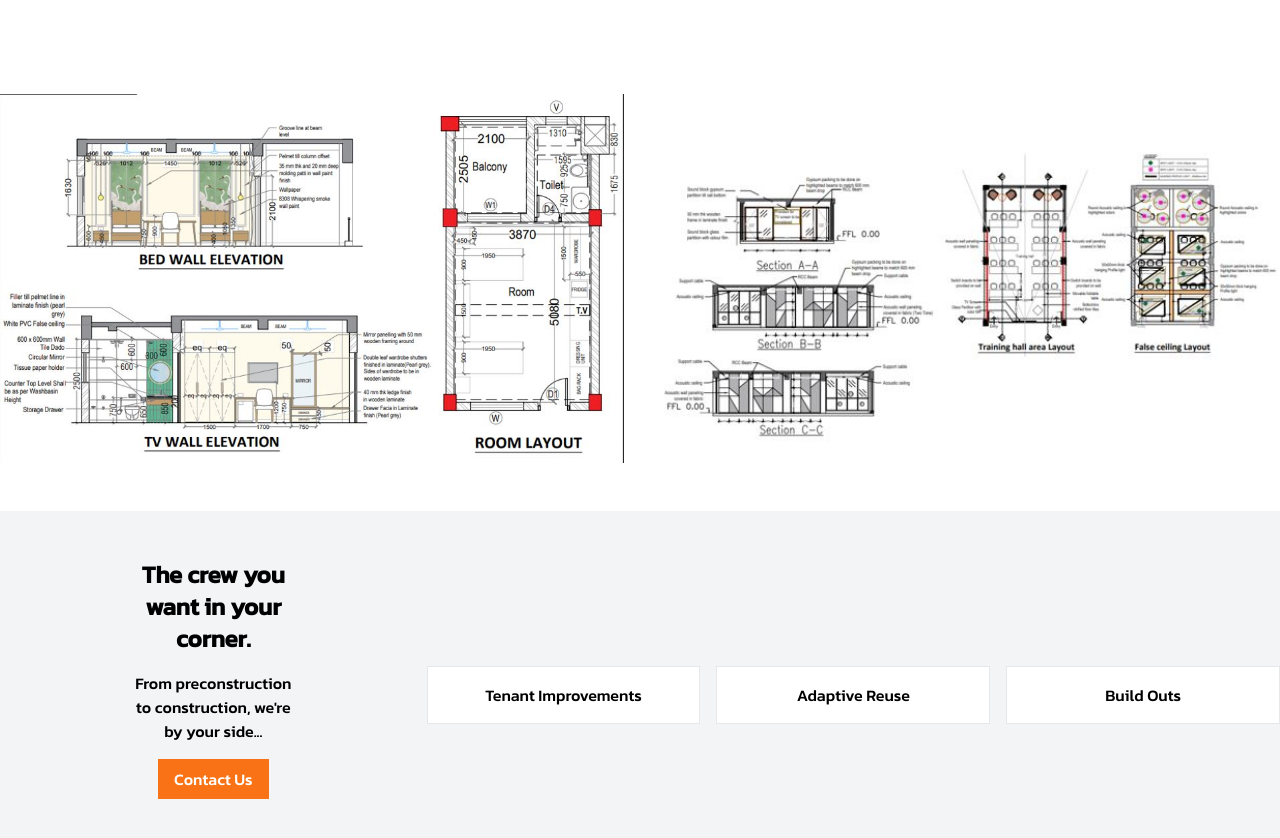
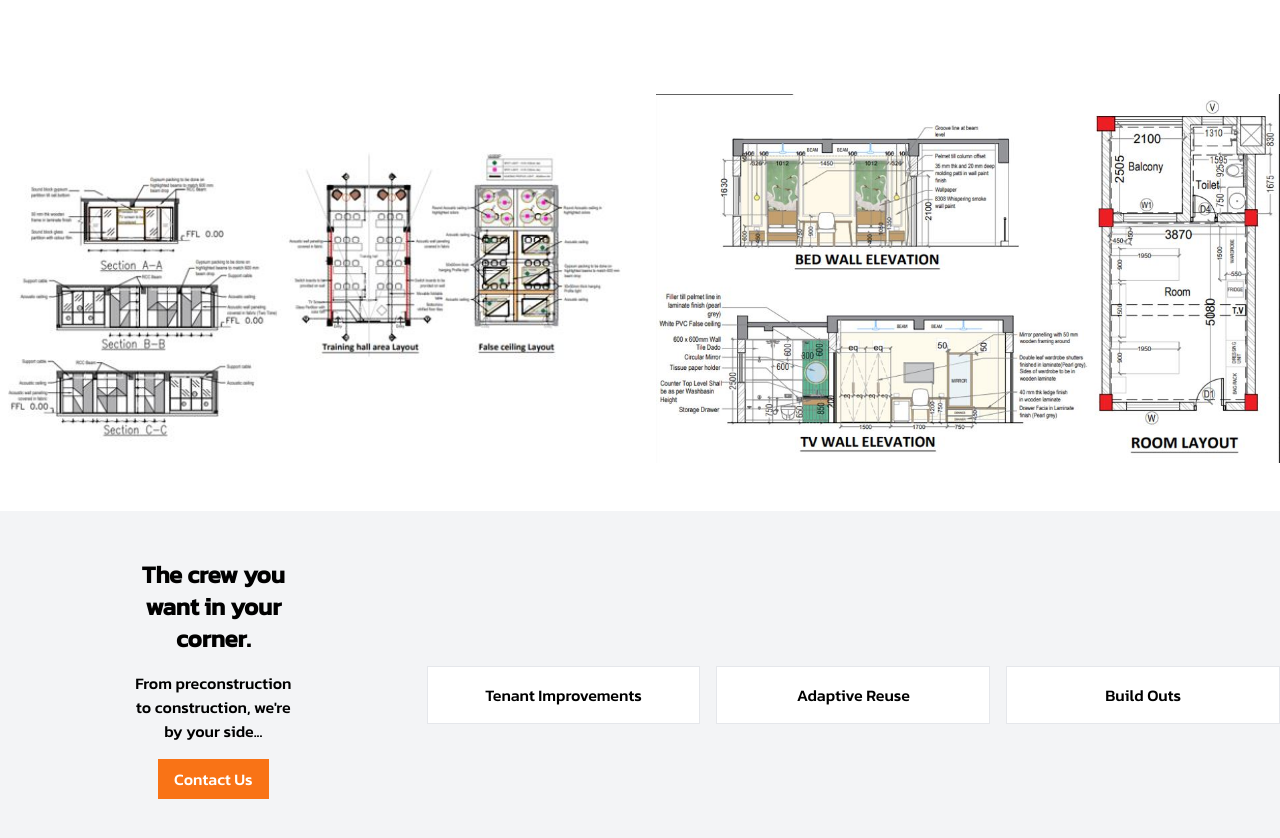
Before and after one commit to AkshayKalamkarr/supremeinfrastructure, a Next.js app: page /about/architecturalDesigns in a window 1280 px wide. Shown: the part 1014-1852 px from the top of the page. Built offline with nearby package versions, Linux system fonts and the light colour scheme.

Commit message:
architectural design

```diff
--- a/app/about/architecturalDesigns/page.jsx
+++ b/app/about/architecturalDesigns/page.jsx
@@ -86,7 +86,7 @@ export default function Home() {
       >
         <div className="container mx-auto grid md:grid-cols-2 gap-8">
           <motion.img
-            src="/services/architectural-design/architectural-3.jpg"
+            src="/services/architectural-design/architectural-1.JPG"
             alt="Description 1"
             className="w-full h-auto object-cover"
             initial={{ scale: 0.8, opacity: 0 }}
@@ -95,7 +95,7 @@ export default function Home() {
             viewport={{ once: true }}
           />
           <motion.img
-            src="/services/architectural-design/architectural-1.jpg"
+            src="/services/architectural-design/architectural-3.JPG"
             alt="Description 2"
             className="w-full h-auto object-cover"
             initial={{ scale: 0.8, opacity: 0 }}
--- a/components/HeroSection.jsx
+++ b/components/HeroSection.jsx
@@ -97,7 +97,7 @@ const HeroSection = () => {
         variants={containerVariants}
       >
         <motion.div
-          className="bg-gradient-to-r from-orange-500 to-yellow-500 bg-opacity-90 p-6 sm:p-8 md:p-10 lg:p-6 rounded-lg shadow-2xl max-w-sm sm:max-w-md md:max-w-lg lg:max-w-xl xl:max-w-2xl text-center"
+          className="bg-gradient-to-r from-orange-500 to-yellow-500 bg-opacity-90 p-6 sm:p-8 md:p-10 lg:p-6 rounded-lg shadow-2xl max-w-sm sm:max-w-md md:max-w-lg lg:max-w-4xl xl:max-w-6xl text-center"
           variants={itemVariants}
         >
           <motion.h2
```
